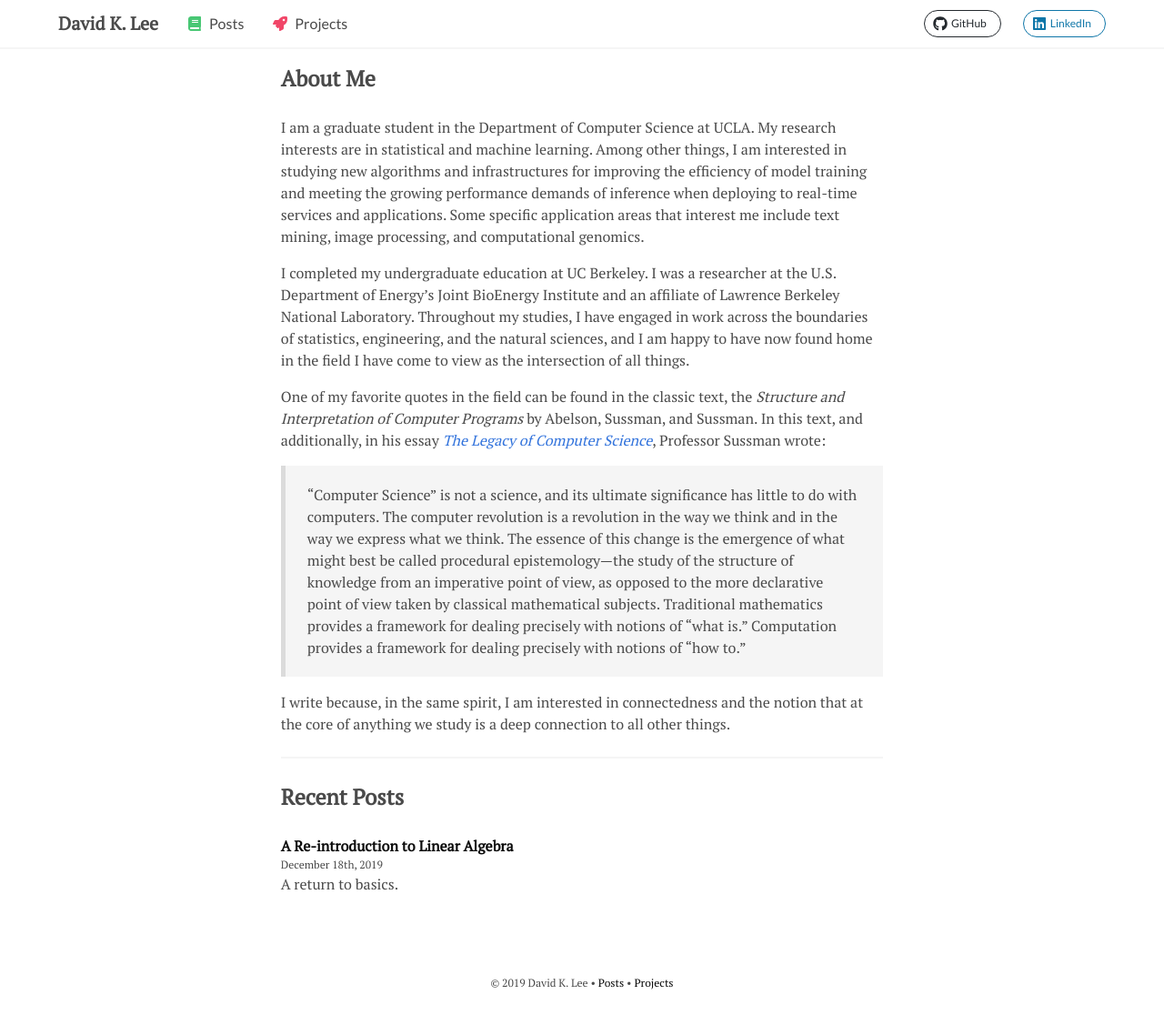
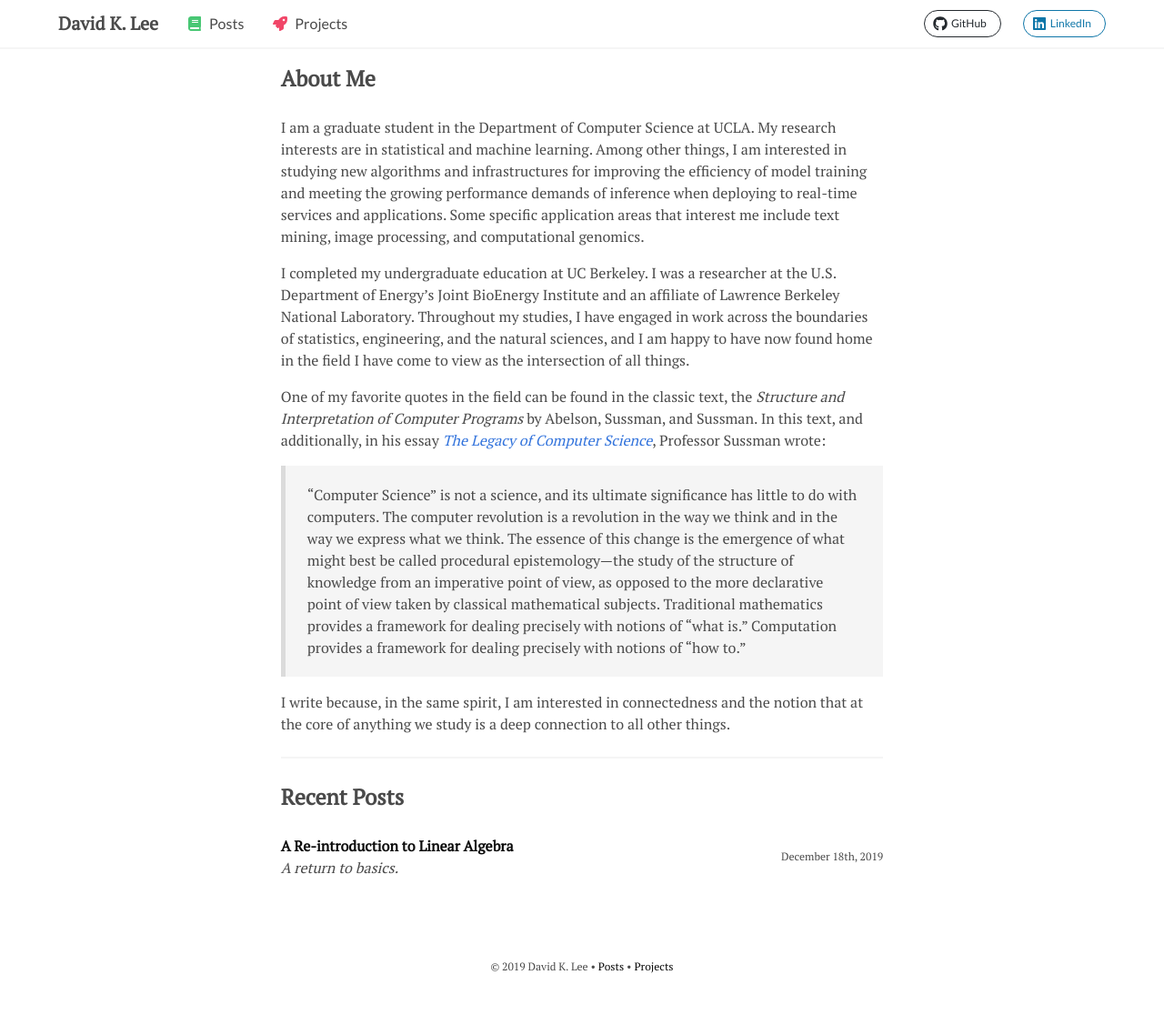
Before and after one commit to davidkml/site, a Jekyll site: the page built from index.md, in a window 1280 px wide and 1202 px high. Shown: the top 1127 px of the window at 91% size. Built offline with Jekyll 4.4.1, drawn with Linux system fonts in a browser that asks for light colours; nearby versions of some CDN libraries.

Commit message:
Modify style of posts index

```diff
--- a/_layouts/home.html
+++ b/_layouts/home.html
@@ -16,13 +16,16 @@ layout: default
     <ul class="post-list">
         {% for post in site.posts limit : 5 %}
         <li>
-            <div class="margin-b-md">
-                <div>
-                    <a class="content has-text-black has-text-weight-bold"
-                        href="{{ post.url | relative_url }}">{{ post.title | escape }}</a>
-                    <p class="content is-small is-marginless">{{ post.date | date_to_long_string: "ordinal", "US" }}
-                    </p>
-                    <p class="content">{{ post.excerpt }}</p>
+            <div class="level margin-b-md">
+                <div class="level-left">
+                    <div>
+                        <a class="content post-link has-text-black has-text-weight-bold"
+                            href="{{ post.url | relative_url }}">{{ post.title | escape }}</a>
+                        <p class="content is-italic">{{ post.excerpt }}</p>
+                    </div>
+                </div>
+                <div class="level-right">
+                    <p class="content is-small">{{ post.date | date_to_long_string: "ordinal", "US" }}</p>
                 </div>
             </div>
         </li>
--- a/_layouts/post-index.html
+++ b/_layouts/post-index.html
@@ -39,7 +39,7 @@ layout: default
                     <div>
                         <a class="content post-link has-text-black has-text-weight-bold"
                             href="{{ post.url | relative_url }}">{{ post.title | escape }}</a>
-                        <p class="content">{{ post.excerpt }}</p>
+                        <p class="content is-italic">{{ post.excerpt }}</p>
                     </div>
                 </div>
                 <div class="level-right">
```
